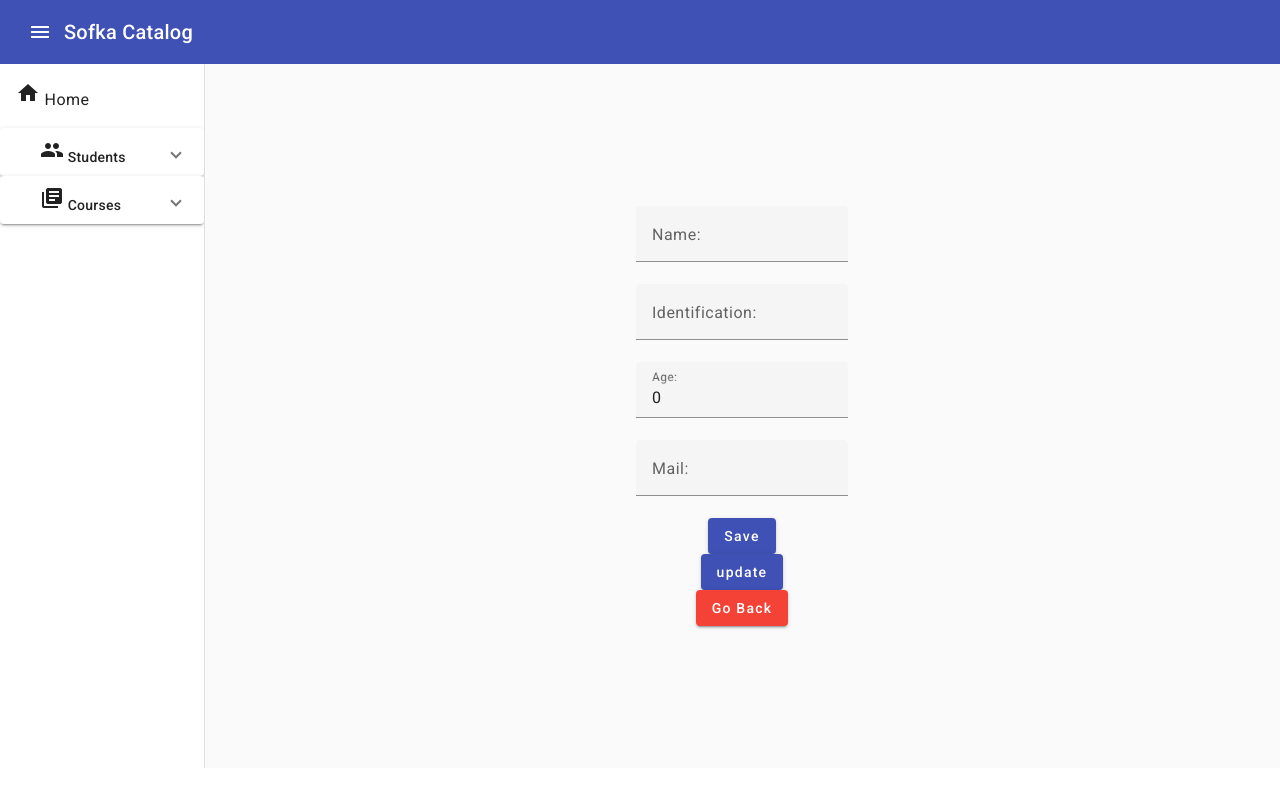
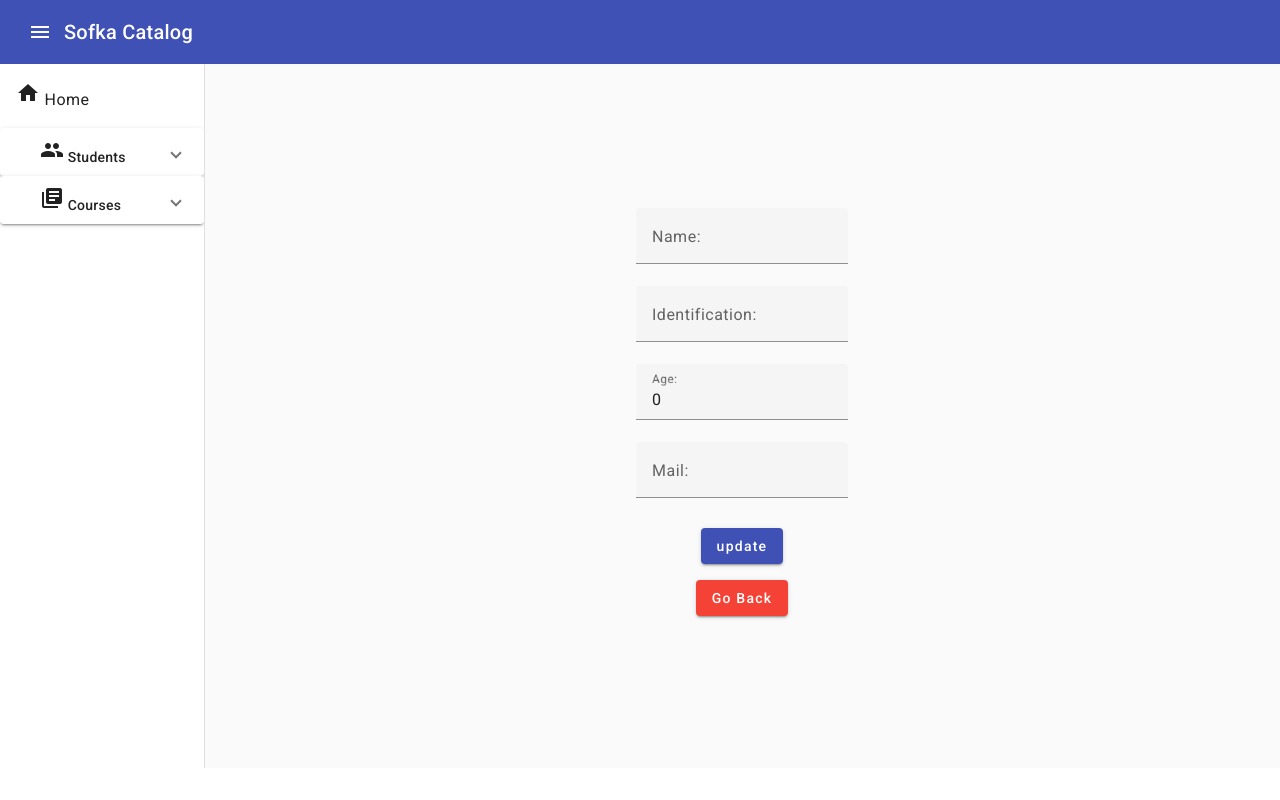
Before and after one commit to training-practice-sofkau/C1-2023-FA-Angular, an Angular app: page /students/edit in a window 1280 px wide. Built offline with nearby package versions, Linux system fonts and the light colour scheme; what ngx-pagination would draw is missing.

Commit message:
Add ngif render for form buttons

```diff
--- a/src/app/components/forms/student-form/student-form.component.html
+++ b/src/app/components/forms/student-form/student-form.component.html
@@ -1,4 +1,4 @@
-<form [formGroup] = "studentForm" ngClass="save" >
+<form [formGroup] = "studentForm" ngClass="save">
     <mat-form-field appearance="fill" >
         <mat-label>Name: </mat-label>  <input matInput placeholder="Insert name" formControlName="name"/>
     </mat-form-field>
@@ -11,8 +11,8 @@
     <mat-form-field appearance="fill" >
         <mat-label>Mail: </mat-label> <input matInput placeholder="Insert mail" formControlName="mail"/>
     </mat-form-field>
-    <button mat-raised-button color="primary" type="submit">Save</button>
-    <button mat-raised-button color="primary" (click)="update()">update</button>
+    <button *ngIf="newPath" mat-raised-button color="primary" (click)="onSubmit()">Save</button>
+    <button *ngIf="!newPath" mat-raised-button color="primary" (click)="update()">update</button>
     <button mat-raised-button color="warn" routerLink="/students">Go Back</button>
 
 </form>
--- a/src/app/components/forms/student-form/student-form.component.scss
+++ b/src/app/components/forms/student-form/student-form.component.scss
@@ -4,4 +4,8 @@
     align-items: center;
     height: 100%;
     justify-content: center;
+
+    button{
+        margin: 0.5rem;
+    }
 }
--- a/src/app/components/forms/student-form/student-form.component.ts
+++ b/src/app/components/forms/student-form/student-form.component.ts
@@ -17,6 +17,8 @@ export class StudentFormComponent implements OnInit{
     private builder: FormBuilder,
     private service: StudentService,
     private route: ActivatedRoute){}
+
+    newPath: boolean = false;
 
     ngOnInit(): void {
         this.studentForm = this.builder.group(
@@ -40,6 +42,11 @@ export class StudentFormComponent implements OnInit{
             }
 
         })
+
+        if(this.route.routeConfig?.path === 'new'){
+           this.newPath = true;
+        }
+
     }
 
     onSubmit(){
--- a/src/app/services/student-service/student.service.ts
+++ b/src/app/services/student-service/student.service.ts
@@ -24,7 +24,7 @@ export class StudentService{
       return this.http.delete(`${this.api}/${id}`, { responseType: 'text' })
   }
 
-  updateStudent(id: number, data: any){
+  updateStudent(id: string, data: any){
     return this.http.put(`${this.api}/${id}`, data)
   }
 
```
